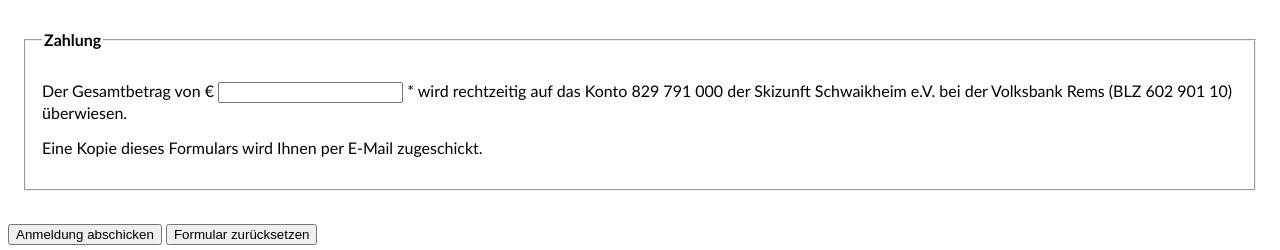
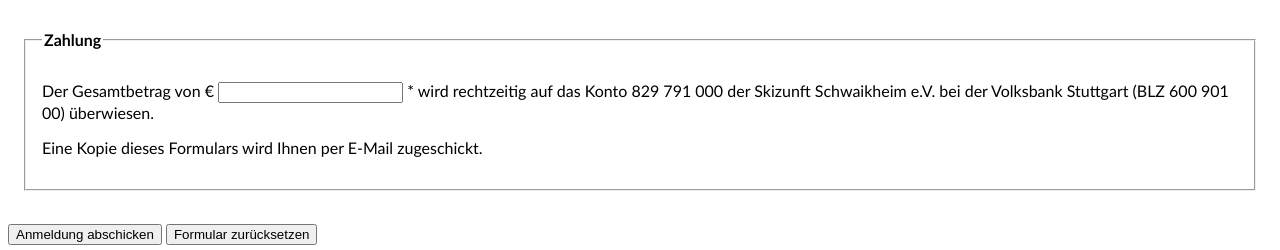
Before and after one commit to tobistoeckel/szschwaikheim, a PHP site: page / in a window 1280 px wide. Shown: the part 1057-1307 px from the top of the page. Run offline with PHP 8.4, Linux system fonts and the light colour scheme; data that the repository does not hold is empty.

Commit message:
Bankverbindung korrigiert

```diff
--- a/Anmeldung/index.php
+++ b/Anmeldung/index.php
@@ -179,7 +179,7 @@
 			<fieldset>
 				<legend>Zahlung</legend>
 				<p>Der Gesamtbetrag von € <?php create_text_input("betrag", $_POST['betrag'], $messages);?> * wird rechtzeitig auf das Konto 829 791 000
-				   der Skizunft Schwaikheim e.V. bei der Volksbank Rems (BLZ 602 901 10) überwiesen.</p>
+				   der Skizunft Schwaikheim e.V. bei der Volksbank Stuttgart (BLZ 600 901 00) überwiesen.</p>
 				<p>Eine Kopie dieses Formulars wird Ihnen per E-Mail zugeschickt.</p>
 			</fieldset>
 			<input name="control" id="control" type="text" style="display: none;" />
```
